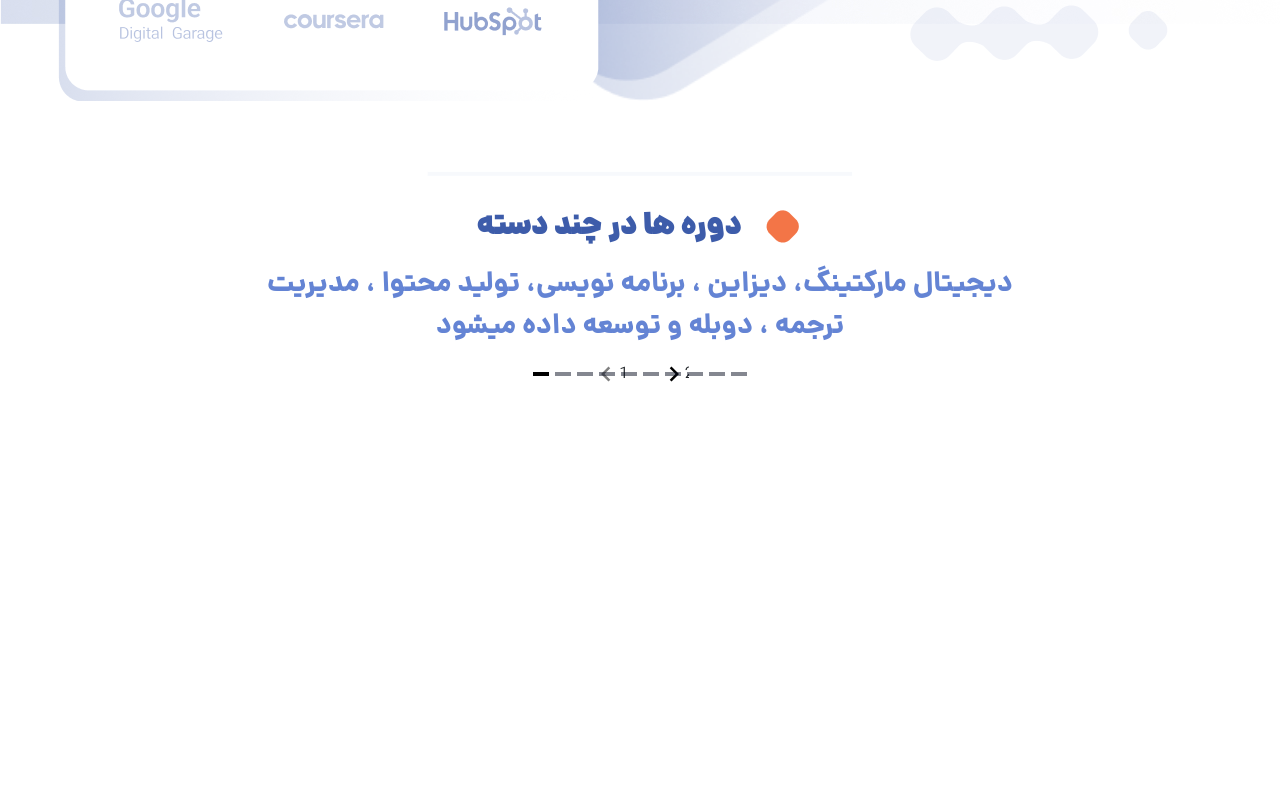
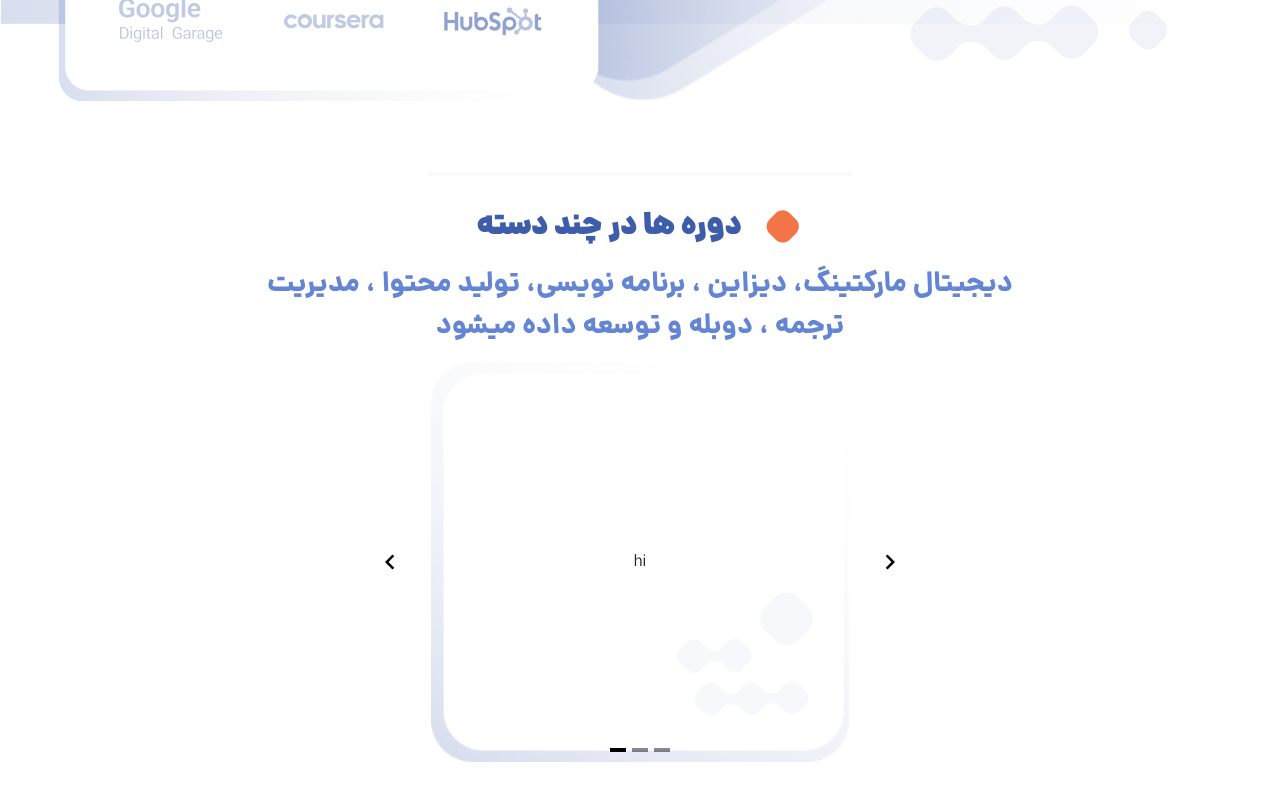
Before and after one commit to YasTechOrg/yoz_learn, a Vue app: page / in a window 1280 px wide. Shown: the part 613-1413 px from the top of the page. Before the commit the page ends 1199 px from the top, so only its background shows below. Built offline with nearby package versions, Linux system fonts and the light colour scheme.

Commit message:
Section 2 part ۳ not complete

```diff
--- a/src/App.vue
+++ b/src/App.vue
@@ -91,9 +91,18 @@ const isMenuShow = ref(false)
         <br>ترجمه ، دوبله و توسعه  داده میشود
       </p>
 
-      <carousel :items-to-show="1.5">
-        <slide v-for="slide in 10" :key="slide">
-          {{ slide }}
+      <div class="p4">
+        <carousel :items-to-show="1" :wrap-around="true">
+          <slide class="ac">
+            hi
+          </slide>
+
+          <slide class="nac">
+            hi
+          </slide>
+
+          <slide class="nac">
+            hi
           </slide>
 
           <template #addons>
@@ -101,6 +110,8 @@ const isMenuShow = ref(false)
             <pagination />
           </template>
         </carousel>
+      </div>
+
       <div class="p3 d-none d-flex justify-content-center align-items-center">
         <div class="ac d-flex flex-column justify-content-between">
           <div>
@@ -132,7 +143,8 @@ const isMenuShow = ref(false)
   </div>
 </template>
 
-<style src="./assets/css/style.sass" lang="sass"></style>
+<style src="./assets/sass/style.sass" lang="sass"></style>
+<style src="./assets/sass/carousel/carousel_home1.sass" lang="sass"></style>
 <style lang="sass">
 // FONTS
 @font-face
--- /dev/null
+++ b/src/assets/sass/carousel/carousel_home1.sass
@@ -0,0 +1,48 @@
+@import ../colors
+
+// CAROUSEL ( HOME 1 )
+section[data-s-2]
+
+  > .p4
+    width: 100%
+    max-width: 540px
+
+    .carousel__item
+      height: 100%
+      width: 100%
+      background-color: var(--vc-clr-primary)
+      color:  var(--vc-clr-white)
+      font-size: 20px
+      border-radius: 8px
+      display: flex
+      justify-content: center
+      align-items: center
+
+    .carousel__slide
+      height: 400px
+      width: 100%
+      background-image: url("../../img/section2_bg2_mobile.png")
+      background-size: contain
+      background-position: center
+      position: relative
+      background-repeat: no-repeat
+
+    .carousel__slide.ac::before,
+    .carousel__slide.nac::before
+      position: absolute
+      content: " "
+      width: 164px
+      height: 4px
+      background-color: $yoz-green
+      bottom: -60px
+      z-index: 999
+      left: 50%
+      right: 50%
+      transform: translateX(-50%)
+
+    .carousel__slide.nac::before
+      background-color: rgba(61, 92, 170, 0.15)
+
+    .carousel__prev, .carousel__next
+      box-sizing: content-box
+      border: 5px solid white
--- a/src/components/MobileMenu.vue
+++ b/src/components/MobileMenu.vue
@@ -17,7 +17,7 @@ defineProps<{
 </template>
 
 <style lang="sass">
-@import ../assets/css/colors
+@import "../assets/sass/colors"
 
 .mobileMenu:not(.showMenu)
   z-index: -300
```
Also changed, not shown: src/assets/sass/colors.sass (renamed from src/assets/css/colors.sass), src/assets/sass/style.sass (renamed from src/assets/css/style.sass). Lines whose indentation alone changed are shown as unchanged.
